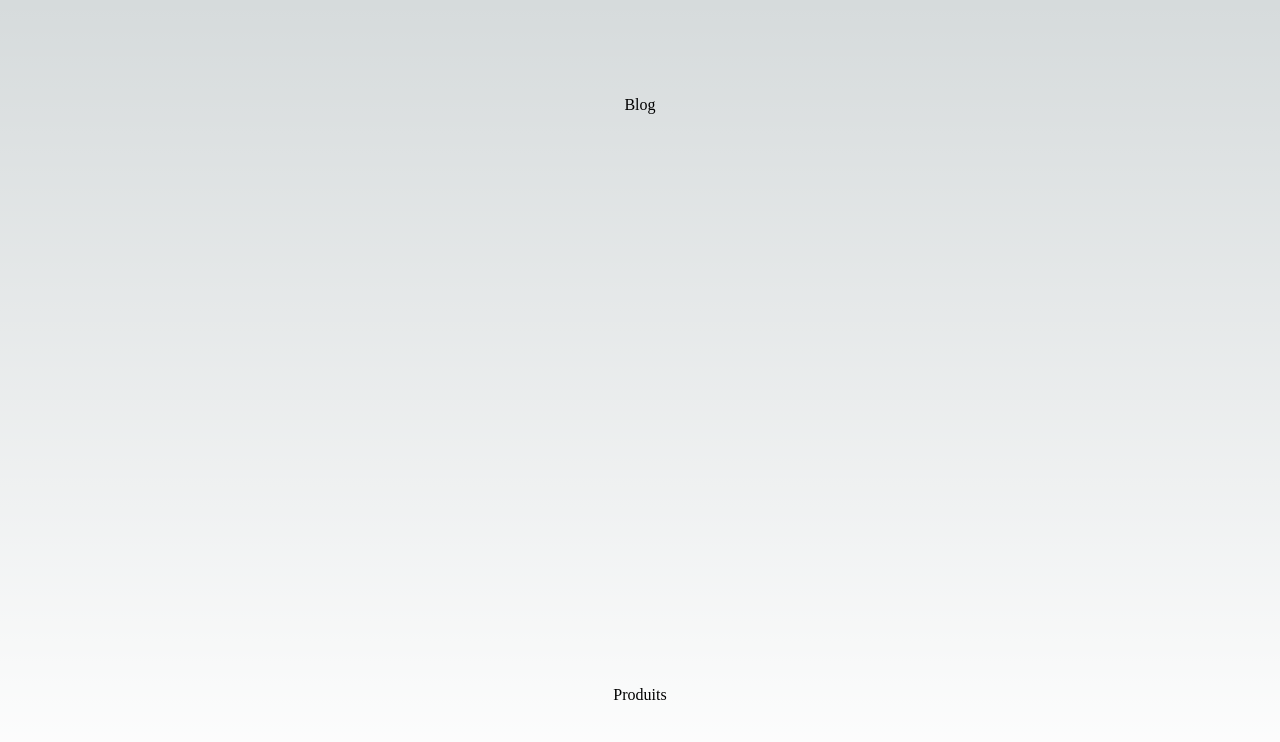
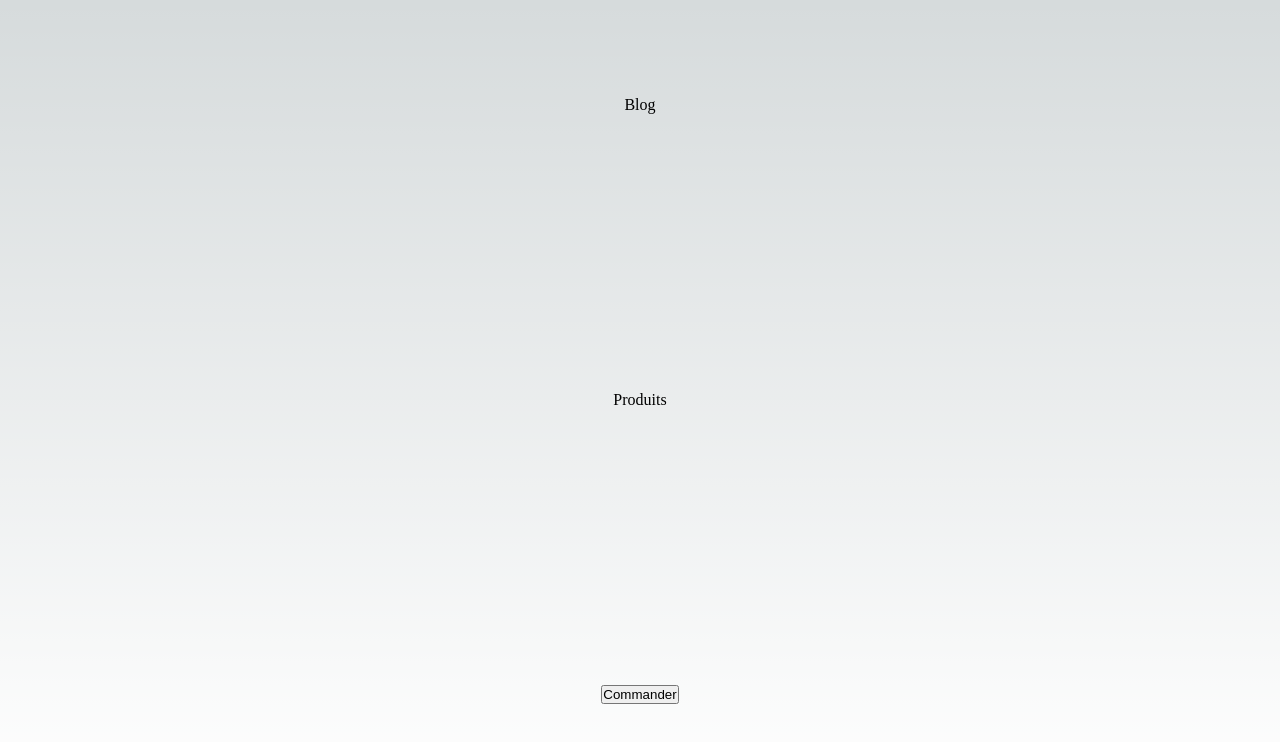
Before and after one commit to Eriuden/Next-test-2, a Next.js app: page / in a window 1280 px wide. Shown: the top 742 px of the page. Built offline with nearby package versions, Linux system fonts and the light colour scheme.

Commit message:
poursuite du routing

```diff
--- a/pages/index.js
+++ b/pages/index.js
@@ -3,11 +3,22 @@ import Image from 'next/image'
 import { Inter } from 'next/font/google'
 import styles from '@/styles/Home.module.css'
 import Link from 'next/link'
+import { useRouter } from 'next/router'
 
 
 const inter = Inter({ subsets: ['latin'] })
 
 export default function Home() {
+
+  const router = useRouter()
+
+  /* Par ce système, on ajoute la string à l'url
+    On peut donc diriger par le click à divers endroits du site
+    On peut aussi utiliser replace au lieu de push
+  */
+  const handleClick = () => {
+    router.push("/product")
+  }
   return (
     <>
       <Head>
@@ -24,6 +35,10 @@ export default function Home() {
         <Link href="/product">
           Produits
         </Link>
+
+        <button onClick={handleClick}>
+          Commander
+        </button>
       </main>
     </>
   )
```
